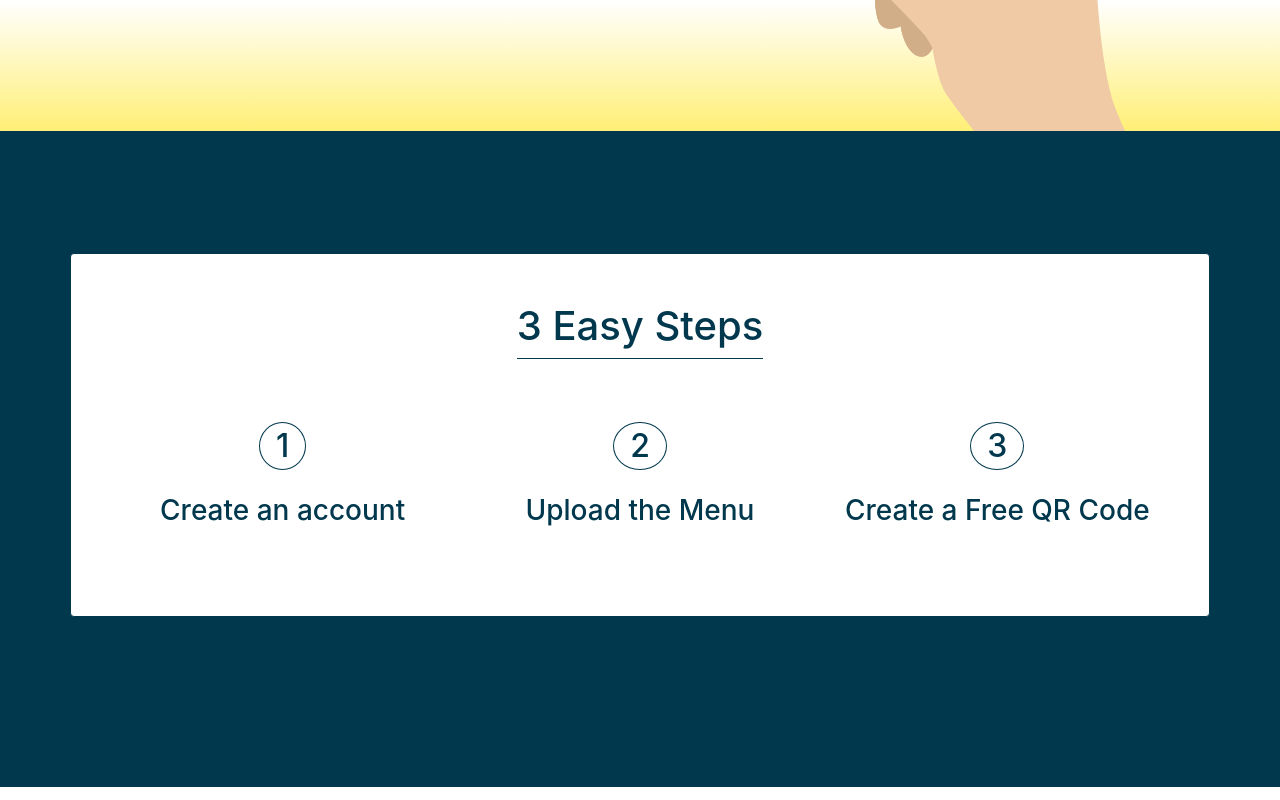
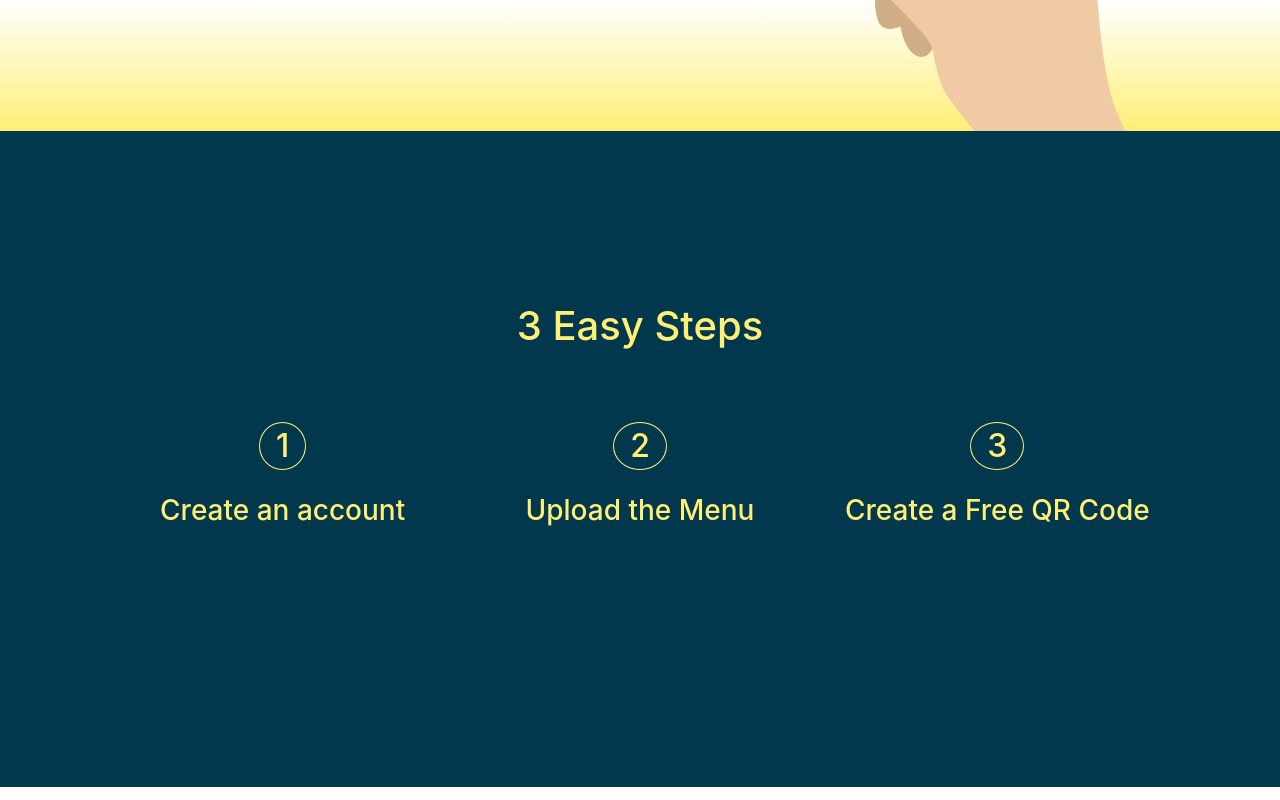
Before and after one commit to munal92/QR-Menu-FE, a React (Create React App) app: page / in a window 1280 px wide. Shown: the part 580-1380 px from the top of the page. Built offline with nearby package versions, Linux system fonts and the light colour scheme; no server answers.

Commit message:
updated color on mid section

```diff
--- a/src/scss/_home.scss
+++ b/src/scss/_home.scss
@@ -39,12 +39,19 @@
 
 .MidSecHero {
   background-color: $first;
-  color: $first;
+  color: $second;
   min-height: 82vh;
   display: flex;
   flex-direction: column;
   justify-content: center;
   align-items: center;
+
+  .midsecCont {
+    background-color: $first !important;
+  }
+  h2 {
+    border-color: $second !important;
+  }
 }
 
 /* footer  */
```
